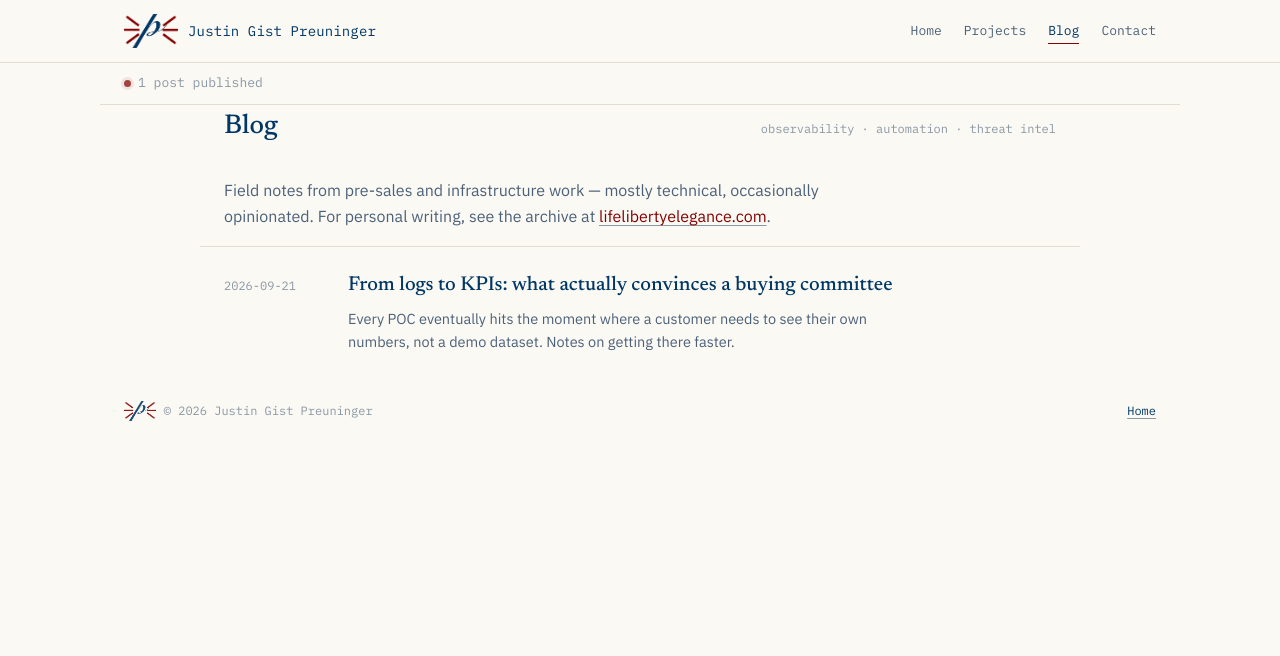
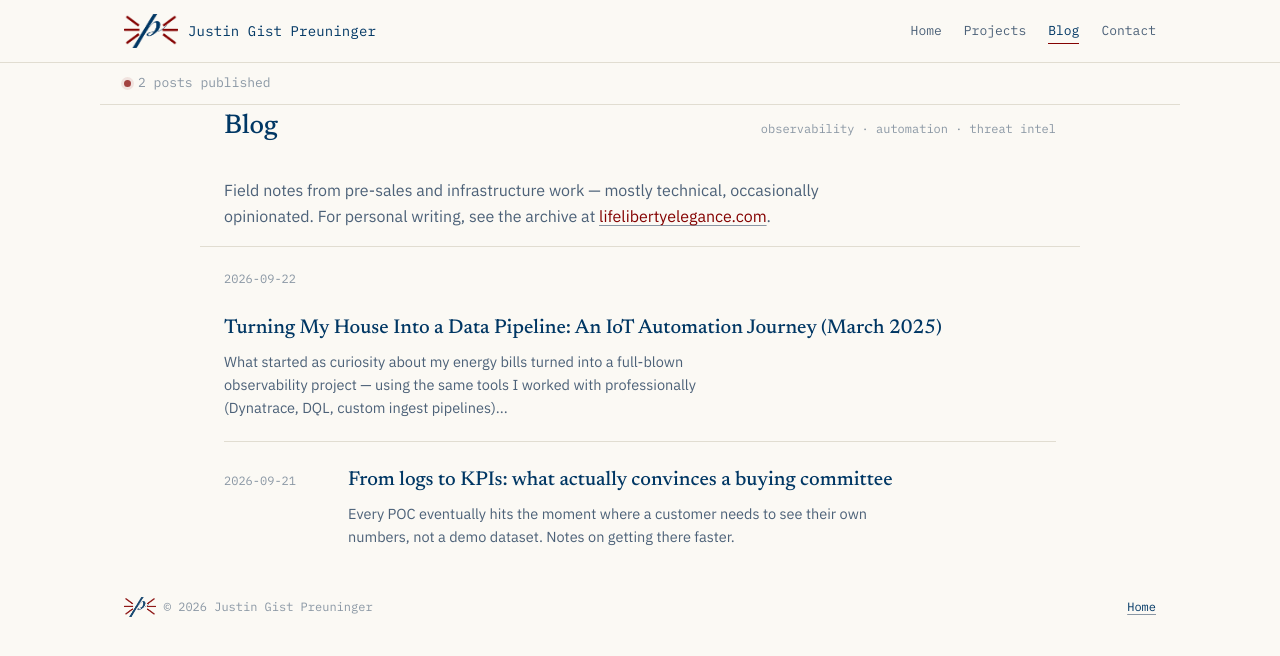
Before and after one commit to justingist/preuninger.net, a Jekyll site: the page built from blog/index.html, in a window 1280 px wide. Shown: the top 656 px of the page. Built offline with Jekyll 4.4.1, drawn with Linux system fonts in a browser that asks for light colours; some of the changed lines change nothing that is shown.

Commit message:
adding blog post

```diff
--- /dev/null
+++ b/_posts/2026-09-22-using-dql-with-energy-costs.md
@@ -0,0 +1,135 @@
+---
+layout: post
+title: "Turning My House Into a Data Pipeline: An IoT Automation Journey (March 2025)"
+excerpt: "What started as curiosity about my energy bills turned into a full-blown observability project — using the same tools I worked with professionally (Dynatrace, DQL, custom ingest pipelines) to answer a very personal question: where is my energy actually going, and how much is it costing me?"
+read_time: N min read
+---
+
+n.b.: This is how I began monitoring my energy costs using Dynatrace in the spring of 2025. I'll explain in a future post how this workflow became much cleaner by deploying custom workflow actions!
+
+What started as curiosity about my energy bills turned into a full-blown observability project — using the same tools I worked with professionally (Dynatrace, DQL, custom ingest pipelines) to answer a very personal question: **where is my energy actually going, and how much is it costing me?**
+
+If you're interested in joining the same tariff I used in this example, consider using my referral code: ![dusk-shark-528](https://share.octopus.energy/dusk-shark-528)
+
+Here's how the project came together, goal by goal.
+
+## The Big Picture: Four Goals
+
+Before touching any code, I broke the project into four stages that mirror a classic data pipeline:
+
+1. **Ingest** — bring in the data
+2. **Quantify** — crunch the data using DQL and metrics
+3. **Create Visibility** — visualize it in a way that makes immediate sense
+4. **Take Action** — use the numbers to actually change behavior and make investments (tariffs, heating habits, battery storage)
+
+Underneath all of it sat a fifth, ongoing thread: **cost analysis** — is it cheaper to heat with gas or electric, right now, today?
+
+## Goal 1: Observing the Data with Custom Ingest
+
+The first challenge was getting data in at all. My home setup — SmartThings sensors, solar/wind generation data, live energy tariffs, climate information — doesn't show up in Dynatrace out of the box the way infrastructure metrics do.
+
+I went beyond OneAgent and built custom ingest using **workflows, APIs, SDKs, and OpenPipeline**. The key data sources I pulled together included:
+
+- Live sensor readings (via SmartThings)
+- Tariff details (via Octopus Energy)
+- Solar/wind generation data (Ecoflow and Ripple Energy)
+- Climate information
+- General energy consumption
+
+## Ingesting SmartThings: Two Methods
+
+SmartThings was my first challenge at the ingest layer. I actually went through two approaches:
+
+**Method 1: Scheduled PowerShell + API**
+A scheduled task running a PowerShell script that hit the SmartThings API directly and ingested the results as classic Dynatrace metrics using the metric ingest protocol.
+
+![Powershell script and scheduled task](/assets/powershellingest.png)
+
+**Method 2: Dynatrace Workflows**
+Leveraging Dynatrace Workflows to poll the SmartThings API on a schedule, ingesting the results as BizEvents — eventually parsing everything through **OpenPipeline with metric extraction** instead.
+
+![Dynatrace Workflow polling the SmartThings API on a schedule and ingesting BizEvents](/assets/dynatrace-workflow-smartthings.png)
+
+Note the use of the credentials vault to avoid credentials in raw text!
+
+The shift to Workflows + OpenPipeline was a meaningful upgrade: less custom scripting to maintain, and a cleaner path from raw event to usable metric. Additionally, metrics were more cost-effective than bizevents. BizEvents remained more useful for process-related items, such as when I flagged a Smart Charge session.
+
+![Dynatrace OpenPipeline processing a SmartThings lighting power estimation with a DQL processor](/assets/openpipeline-metric-extraction.png)
+
+
+
+## Goal 2: Quantify and Parse the Data
+
+Getting data in is only half the problem — the real work was learning to ask good questions of it using **DQL** (Dynatrace Query Language).
+
+This turned into an ongoing exercise in improvements in query writing:
+
+- Constant sanity checks and iteration on the data
+- Learning to write efficient queries
+- Working through timeseries, append and delta aggregations, and lookups
+- Cutting through noise to get to signals
+
+Every query taught me something new about both the data and DQL itself — this stage was as much about *DQL enablement on real data* as it was about the house. I find that I often learn best when I have a purpose, both because it is motivating, but also because you can sanity-check the results and confirm your understanding.
+
+![A DQL query splitting energy usage into off-peak, peak, and smart-charge windows, with the resulting bar chart](/assets/dql-query-and-chart.png)
+In this query, I used a combination of the time of day for peak/off peak energy rates as well as bizevents stored from querying Octopus Energy to flag times of the day when a Smart Charge had occurred. (Octopus Intelligent Go is a tariff that allows an EV charger to identify moments of the day when the grid is best suited for charging, which then unlocks cheaper energy.)
+
+## Goal 3: Visualizing — Long-Term and Immediately Actionable
+
+Raw numbers and queries don't help if they don't answer a question at a glance. So the next step was setting up dashboards and notebooks designed to answer one core question instantly:
+
+> **Where is our energy being consumed right now?**
+
+I split visualizations into two categories:
+
+- **Immediately actionable** — what's happening right now that I can respond to today
+- **Long term** — trends worth tracking over weeks and months
+
+![Home Automation Data dashboard showing energy by tariff rate, gas usage, power consumption by device, temperature, and humidity](/assets/home-automation-dashboard.png)
+
+## Goal 4: Budget Outcomes — Making It Tangible
+
+This is where the project stopped being an interesting technical exercise and started paying for itself.
+
+The core question: **is it more expensive to heat the house with gas or electricity?**
+
+Using calculated energy use for heat pumps versus gas, and collected variable tariff information for electricity rates, I found:
+
+- Gas was costing roughly **3x more per hour** to run than electric heating
+- This justified investing further in heat pumps and battery storage
+- The result: a **£40 reduction in gas costs** and **£15 off the total bill** between December 2024 and January 2025
+
+![Gas vs Electric](/assets/heating_comparison.png)
+
+
+I also built automatic bill calculation into the pipeline, meaning:
+
+- No need to wait for the actual bill to know if I'm on track for savings (Octopus Energy only introduced this feature into their own app in Summer 2026)
+- Ability to iterate *within each day* to make the most of the best rates
+
+![Tariff rates overall pie chart and power consumption by category breakdown, alongside bill estimate, unit average, and total gas/electricity](/assets/tariff-and-consumption-breakdown.png)
+
+## Goal 5: Summary and Results
+
+Taking data and turning it into action:
+
+- Consciously chose to use less gas central heating and paid attention to shower length.
+- Made a concerted effort to focus heat on rooms that were actually in use (whilst ensuring that I carefully tracked temperatures and humidity to avoid potential issues with plumbing or mould), and when possible, leaning on electric heat pumps combined with off-peak rates (overnight tariffs and aligning with EV smart charging periods).
+- Invested in additional battery storage to shift more heating load to cheaper-rate windows, reducing depedence on smart charging availability and extending the run time of the energy shifted to lower rates.
+
+The headline result: I pushed my **off-peak energy usage from 85–95% up to 98%**, bringing my average electricity rate down to **7.49p/kWh** — compared to the energy price cap of **26.06p/kWh** at the time. That's a **71% reduction** versus the capped rate.
+
+## What's Next
+
+A few directions I may consider in future:
+
+- **Live tariff comparison** — automatically checking whether I'm still on the best available gas and electricity tariffs
+- **Investment amortization dashboards** — tracking my battery/heat pump investment costs against savings versus the energy cap
+- **EV integration** — tracking mileage and charging costs on the go
+- **DQL and GRAIL optimization** — refining storage, retention, ingest, and query costs
+
+---
+
+What started as "let me see if I can pull my smart plug data into Dynatrace" turned into a genuinely useful home energy management system — built entirely on tools designed for infrastructure observability.
+
+In a larger project, you could extend this to an entire office building, block of flats, or even an industrial estate. Oftentimes, commercial rates are much more sensitive than domestic ones to spikes in energy and time of day usage. Paired with an investment in solar and batteries, the reduction in energy costs is likely to be noticeable, not to mention the benefits of grid management and green credentials.
--- a/projects.html
+++ b/projects.html
@@ -70,14 +70,14 @@
       </article>
 
       <article class="proj-card">
-        <div class="tl-when">Ongoing</div>
+        <div class="tl-when">2025</div>
         <h3>Home lab: IoT &amp; clean energy</h3>
         <p>
           A running experiment in home battery storage, EV integration, and bringing enterprise
           monitoring patterns into a residential setting.
         </p>
         <div class="proj-tags"><span>IoT</span><span>Home Automation</span></div>
-        <!-- <a class="btn" href="#">View write-up →</a> -->
+        <a class="btn" href="/blog/using-dql-with-energy-costs/">View write-up →</a>
       </article>
       <!--
       <article class="proj-card is-placeholder">
```
Also changed, not shown: assets/dql-query-and-chart.png (added), assets/dynatrace-workflow-smartthings.png (added), assets/heating_comparison.png (added), assets/home-automation-dashboard.png (added), assets/openpipeline-metric-extraction.png (added), assets/powershellingest.png (added), assets/tariff-and-consumption-breakdown.png (added).
